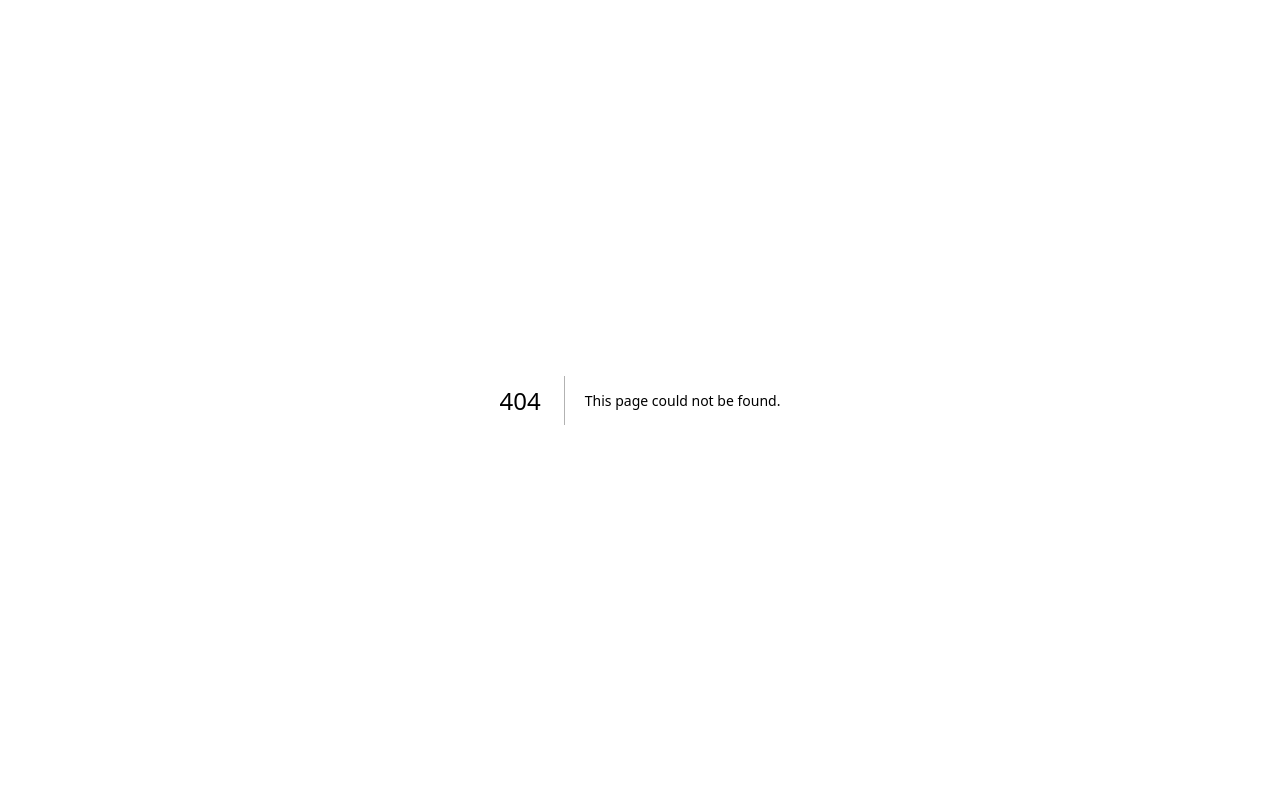
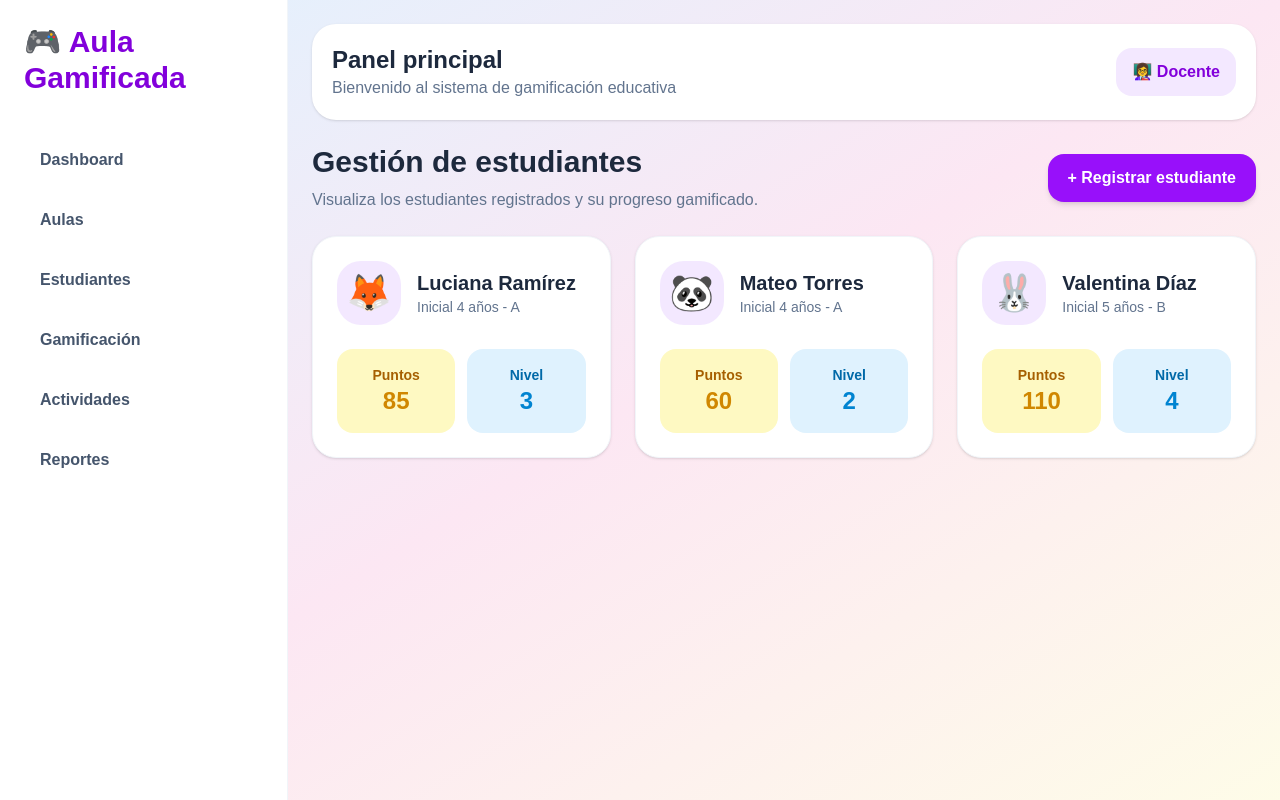
Before and after one commit to RicardoAlvarezG/gamificacion-multimodal, a Next.js app: page /estudiantes in a window 1280 px wide. Before the commit this address had no page. Built offline with nearby package versions, Linux system fonts and the light colour scheme.

Commit message:
feat: implementar módulo visual base de estudiantes

```diff
--- /dev/null
+++ b/src/app/estudiantes/page.tsx
@@ -0,0 +1,32 @@
+import DashboardLayout from "@/components/layout/DashboardLayout";
+import StudentCard from "@/components/cards/StudentCard";
+import { estudiantesMock } from "@/modules/estudiantes/data";
+
+export default function EstudiantesPage() {
+  return (
+    <DashboardLayout>
+      <section>
+        <div className="mb-6 flex items-center justify-between">
+          <div>
+            <h2 className="text-3xl font-bold text-slate-800">
+              Gestión de estudiantes
+            </h2>
+            <p className="mt-2 text-slate-500">
+              Visualiza los estudiantes registrados y su progreso gamificado.
+            </p>
+          </div>
+
+          <button className="rounded-2xl bg-purple-600 px-5 py-3 font-bold text-white shadow-md hover:bg-purple-700">
+            + Registrar estudiante
+          </button>
+        </div>
+
+        <div className="grid gap-6 md:grid-cols-2 xl:grid-cols-3">
+          {estudiantesMock.map((estudiante) => (
+            <StudentCard key={estudiante.id} {...estudiante} />
+          ))}
+        </div>
+      </section>
+    </DashboardLayout>
+  );
+}
--- /dev/null
+++ b/src/components/cards/StudentCard.tsx
@@ -0,0 +1,46 @@
+type StudentCardProps = {
+  nombres: string;
+  apellidos: string;
+  aula: string;
+  avatar: string;
+  puntos: number;
+  nivel: number;
+};
+
+export default function StudentCard({
+  nombres,
+  apellidos,
+  aula,
+  avatar,
+  puntos,
+  nivel,
+}: StudentCardProps) {
+  return (
+    <article className="rounded-3xl bg-white p-6 shadow-sm border border-slate-100">
+      <div className="flex items-center gap-4">
+        <div className="flex h-16 w-16 items-center justify-center rounded-3xl bg-purple-100 text-4xl">
+          {avatar}
+        </div>
+
+        <div>
+          <h3 className="text-xl font-bold text-slate-800">
+            {nombres} {apellidos}
+          </h3>
+          <p className="text-sm text-slate-500">{aula}</p>
+        </div>
+      </div>
+
+      <div className="mt-6 grid grid-cols-2 gap-3">
+        <div className="rounded-2xl bg-yellow-100 p-4 text-center">
+          <p className="text-sm font-semibold text-yellow-700">Puntos</p>
+          <p className="text-2xl font-bold text-yellow-600">{puntos}</p>
+        </div>
+
+        <div className="rounded-2xl bg-sky-100 p-4 text-center">
+          <p className="text-sm font-semibold text-sky-700">Nivel</p>
+          <p className="text-2xl font-bold text-sky-600">{nivel}</p>
+        </div>
+      </div>
+    </article>
+  );
+}
--- /dev/null
+++ b/src/modules/estudiantes/data.ts
@@ -0,0 +1,29 @@
+export const estudiantesMock = [
+  {
+    id: 1,
+    nombres: "Luciana",
+    apellidos: "Ramírez",
+    aula: "Inicial 4 años - A",
+    avatar: "🦊",
+    puntos: 85,
+    nivel: 3,
+  },
+  {
+    id: 2,
+    nombres: "Mateo",
+    apellidos: "Torres",
+    aula: "Inicial 4 años - A",
+    avatar: "🐼",
+    puntos: 60,
+    nivel: 2,
+  },
+  {
+    id: 3,
+    nombres: "Valentina",
+    apellidos: "Díaz",
+    aula: "Inicial 5 años - B",
+    avatar: "🐰",
+    puntos: 110,
+    nivel: 4,
+  },
+];
```
